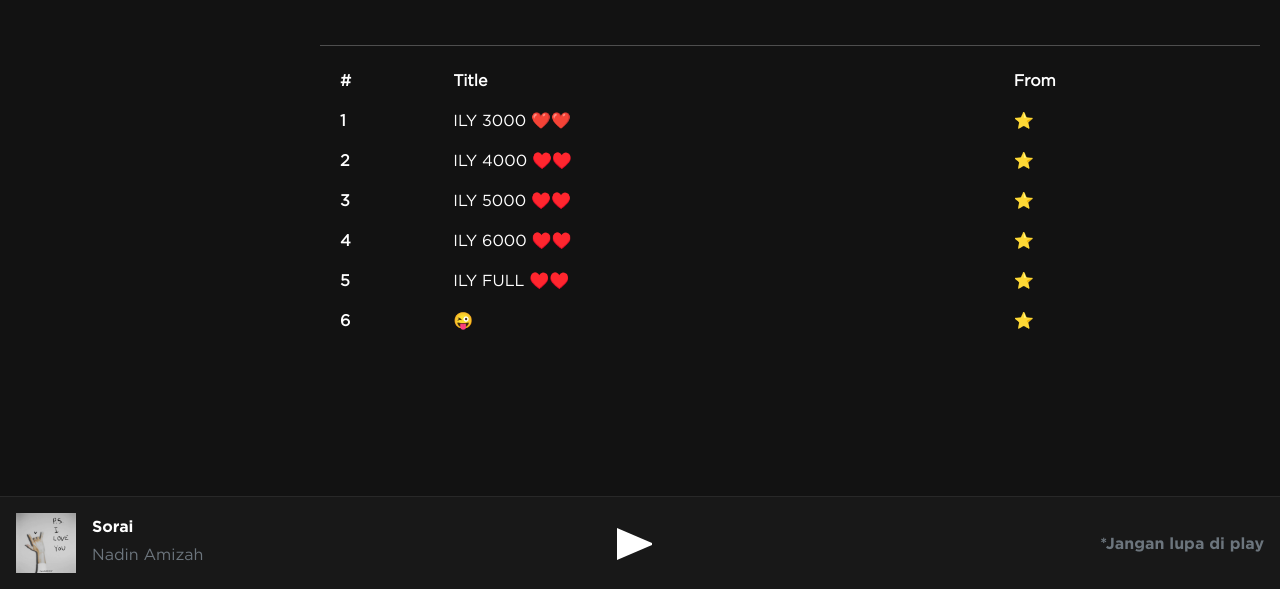
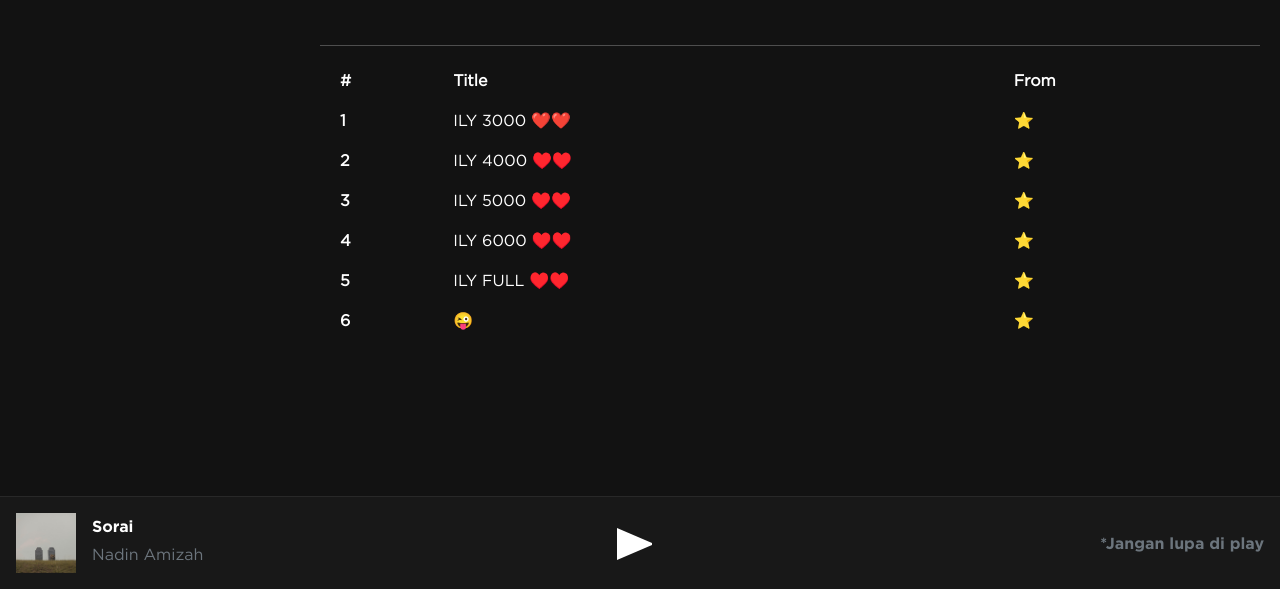
Before and after one commit to Ridhookas/spotifly, a plain HTML site: page open.html in a window 1280 px wide. Shown: the part 211-800 px from the top of the page. Drawn offline with nearby package versions, Linux system fonts and the light colour scheme.

Commit message:
update open.html

```diff
--- a/open.html
+++ b/open.html
@@ -132,7 +132,7 @@
                 <div class="row justify-content-center align-items-center g-2">
                     <div class="col">
                         <div class="d-flex">
-                            <img src="assets/images/sss.jpg" alt="" srcset="" width="60" class="me-3 img-fluid">
+                            <img src="assets/images/sorai.jpg" alt="" srcset="" width="60" class="me-3 img-fluid">
 
                             <div class="col mt-1 text-white">
                                 <h6 class="font-semibold">Sorai
```
